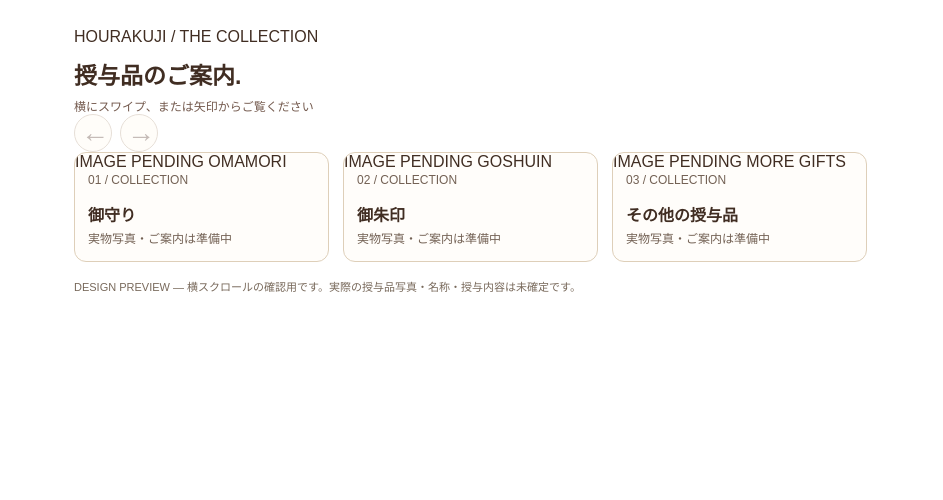
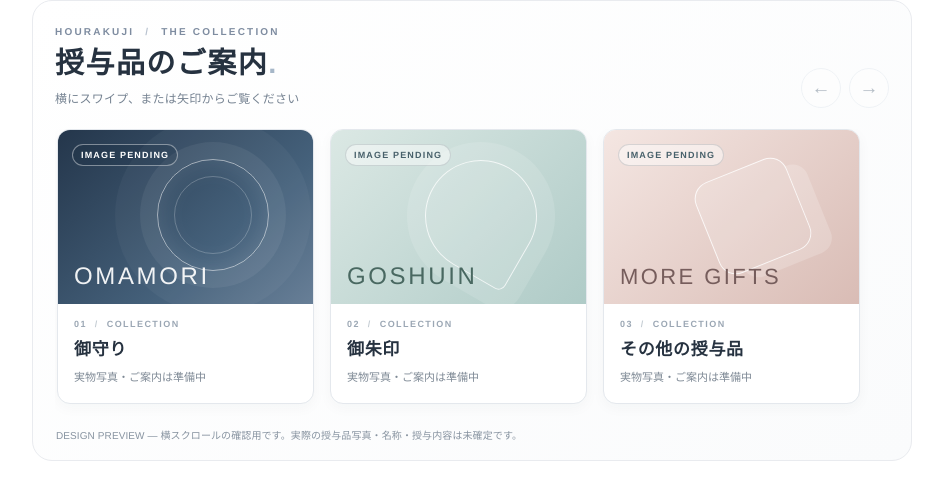
Before and after one commit to yamatotakayamahourakuji-yth/hourakuji_HP, a plain HTML site: page offerings-preview/index.html in a window 1280 px wide. Shown: the whole page, without its empty margins (168-1111 px from the left). Drawn offline with Linux system fonts and the light colour scheme.

Commit message:
style: add minimalist navy sage rose collection theme

```diff
--- a/offerings-preview/style.css
+++ b/offerings-preview/style.css
@@ -1,24 +1,108 @@
-/* 法楽寺・授与品 横スクロール検証用 | 既存HPのCSSと分離 */
-:root { font-family:"Hiragino Kaku Gothic ProN","Yu Gothic","Meiryo",sans-serif; color:#402d22; color-scheme:light; }
-* { box-sizing:border-box; }
-html,body { width:100%; min-width:0; margin:0; padding:0; background:transparent; }
-body { overflow-x:hidden; }
-.offerings { width:100%; max-width:820px; margin:0 auto; padding:12px; }
-.heading { display:flex; align-items:center; justify-content:space-between; gap:12px; margin-bottom:12px; }
-h2 { font-size:clamp(18px,4vw,23px); margin:0 0 5px; line-height:1.3; }
-.subtitle { font-size:12px; margin:0; color:#745a4e; }
-.navigation { display:flex; gap:8px; flex:none; }
-.navigation button { width:38px; height:38px; border:1px solid #b9a38c; border-radius:50%; background:#fffaf0; color:#583b2f; font-size:28px; line-height:1; cursor:pointer; }
-.navigation button:hover:not(:disabled),.navigation button:focus-visible { background:#efe1c6; }
-.navigation button:disabled { opacity:.35; cursor:default; }
-.track { display:flex; overflow-x:auto; overscroll-behavior-x:contain; gap:14px; padding:0 0 9px; scroll-snap-type:x mandatory; scrollbar-width:thin; scrollbar-color:#b8a088 transparent; -webkit-overflow-scrolling:touch; }
-.track:focus-visible { outline:2px solid #b89057; outline-offset:2px; }
-.item { flex:0 0 clamp(225px,37vw,255px); min-width:0; scroll-snap-align:start; border:1px solid #decfb9; border-radius:12px; background:#fffdfa; overflow:hidden; }
-.image-placeholder { height:170px; display:flex; position:relative; align-items:center; justify-content:center; background:linear-gradient(135deg,#f0e9d9,#e8d9be 55%,#f5eee0); border-bottom:1px solid #decfb9; }
-.placeholder-label { position:absolute; top:9px; left:10px; font-size:11px; color:#815a4c; background:#fff8; border:1px solid #fff9; padding:4px 7px; border-radius:5px; }
-.placeholder-icon { font-family:serif; font-size:29px; font-weight:700; color:#896c47; letter-spacing:.15em; }
-.item h3 { font-size:16px; margin:11px 13px 4px; }
-.item p { font-size:12px; margin:0 13px 13px; line-height:1.5; color:#736154; }
-.notice { font-size:11px; line-height:1.4; margin:9px 0 0; color:#78695b; }
-@media(max-width:440px) { .offerings { padding:9px; } .item { flex-basis:min(76vw,255px); } .navigation button { width:36px;height:36px; } }
-@media(prefers-reduced-motion:reduce) { .track { scroll-behavior:auto; } }
+/* 法楽寺・授与品 横スクロール独立試作｜欧風モダン・エディトリアルデザイン */
+:root {
+  font-family: "Helvetica Neue", Arial, "Hiragino Kaku Gothic ProN", "Yu Gothic", Meiryo, sans-serif;
+  color: #263240;
+  color-scheme: light;
+}
+* { box-sizing: border-box; }
+html, body { width: 100%; min-width: 0; margin: 0; padding: 0; background: transparent; }
+body { overflow-x: hidden; }
+.offerings {
+  width: min(100%, 880px); margin: 0 auto; padding: 24px 22px 16px;
+  border: 1px solid #e9ebef; border-radius: 20px;
+  background: linear-gradient(145deg, #fff 0%, #fafbfc 100%);
+}
+.collection-header { display: flex; align-items: end; justify-content: space-between; gap: 16px; margin-bottom: 20px; }
+.collection-heading { min-width: 0; }
+.eyebrow {
+  margin: 0 0 7px; color: #7e8ca0; font-size: 10px; line-height: 1.3;
+  font-weight: 700; letter-spacing: .22em;
+}
+.eyebrow span { padding: 0 6px; color: #b8c2cf; }
+h2 { margin: 0 0 7px; font-size: clamp(21px, 3.4vw, 29px); line-height: 1.3; letter-spacing: .05em; font-weight: 600; }
+.heading-dot { color: #a6b7c8; }
+.subtitle { margin: 0; color: #768392; font-size: 12px; letter-spacing: .02em; line-height: 1.6; }
+.navigation { display: flex; gap: 8px; flex: none; margin-bottom: 1px; }
+.navigation button {
+  width: 40px; height: 40px; display: grid; place-items: center; padding: 0;
+  border: 1px solid #d7dfe7; border-radius: 50%; background: #fff; color: #31475f;
+  font-family: Arial, sans-serif; font-size: 19px; cursor: pointer; transition: background .18s ease, border-color .18s ease;
+}
+.navigation button:hover:not(:disabled), .navigation button:focus-visible { background: #eaf0f5; border-color: #a6b8ca; }
+.navigation button:focus-visible { outline: 2px solid #7291ae; outline-offset: 2px; }
+.navigation button:disabled { opacity: .35; cursor: default; }
+.track {
+  position: relative; display: flex; overflow-x: auto; overflow-y: hidden; gap: 16px;
+  padding: 0 2px 12px; scroll-snap-type: x mandatory; scroll-padding-inline: 2px;
+  overscroll-behavior-x: contain; -webkit-overflow-scrolling: touch;
+  scrollbar-width: thin; scrollbar-color: #c1ccd7 transparent;
+}
+.track:focus-visible { outline: 2px solid #829bb2; outline-offset: -2px; }
+.item {
+  flex: 0 0 clamp(218px, 38vw, 257px); min-width: 0; overflow: hidden;
+  scroll-snap-align: start; border: 1px solid #e4e8ed; border-radius: 13px;
+  background: #fff; box-shadow: 0 4px 14px rgba(25,43,62,.035);
+}
+.visual {
+  position: relative; height: 174px; overflow: hidden; display: flex;
+  align-items: center; justify-content: center; isolation: isolate;
+}
+.item--navy .visual { background: linear-gradient(138deg, #24364b 0%, #45617b 64%, #687f97 100%); }
+.item--sage .visual { background: linear-gradient(135deg, #dbe8e4 0%, #afcbc7 100%); }
+.item--rose .visual { background: linear-gradient(137deg, #f4e6e2 0%, #d9bcb5 100%); }
+.visual-label {
+  position: absolute; top: 14px; left: 14px; z-index: 3; padding: 5px 8px;
+  border: 1px solid rgba(255,255,255,.42); border-radius: 30px;
+  color: #fff; background: rgba(17,33,49,.16); font-size: 9px; font-weight: 600; letter-spacing: .13em;
+}
+.item--sage .visual-label, .item--rose .visual-label {
+  border-color: rgba(47,65,79,.17); background: rgba(255,255,255,.48); color: #47606a;
+}
+.visual-art { position: absolute; display: block; width: 112px; height: 112px; z-index: 1; }
+.visual-art--one {
+  border-radius: 50%; border: 1px solid rgba(255,255,255,.54);
+  box-shadow: 0 0 0 17px rgba(255,255,255,.06), 0 0 0 42px rgba(255,255,255,.035), inset 0 0 29px rgba(236,246,255,.13);
+  transform: translate(27px, -2px);
+}
+.visual-art--one::after { content: ""; position: absolute; inset: 16px; border: 1px solid rgba(255,255,255,.23); border-radius: 50%; }
+.visual-art--two {
+  border: 1px solid rgba(255,255,255,.75); border-radius: 50% 50% 7% 50%;
+  transform: translate(22px, -1px) rotate(30deg); background: rgba(255,255,255,.16);
+  box-shadow: 0 0 0 18px rgba(255,255,255,.12);
+}
+.visual-art--three {
+  width: 98px; height: 98px; border-radius: 18px; border: 1px solid rgba(255,255,255,.79);
+  background: rgba(255,255,255,.15); transform: translate(21px, -1px) rotate(-22deg);
+  box-shadow: 19px 13px 0 -2px rgba(255,255,255,.19);
+}
+.visual-name {
+  position: absolute; z-index: 2; bottom: 16px; left: 16px;
+  font-size: 24px; line-height: 1; letter-spacing: .11em; color: rgba(255,255,255,.92);
+  font-weight: 300; font-family: "Helvetica Neue", Arial, sans-serif;
+}
+.item--sage .visual-name { color: #496861; }
+.item--rose .visual-name { color: #765d5c; font-size: 22px; }
+.item-copy { padding: 15px 16px 17px; }
+.item-number { margin: 0 0 8px; color: #9ba7b4; font-size: 9px; letter-spacing: .16em; font-weight: 700; }
+.item-number span { padding: 0 4px; color: #c4ccd3; }
+.item h3 { margin: 0 0 7px; font-size: 17px; font-weight: 600; letter-spacing: .04em; line-height: 1.5; }
+.item-note { margin: 0; color: #7e8995; font-size: 11px; line-height: 1.5; }
+.notice {
+  color: #8793a0; margin: 12px 1px 0; font-size: 10px;
+  line-height: 1.6; letter-spacing: .01em;
+}
+@media (max-width: 520px) {
+  .offerings { border-radius: 14px; padding: 17px 12px 13px; }
+  .collection-header { gap: 9px; margin-bottom: 15px; }
+  .eyebrow { font-size: 8px; letter-spacing: .13em; }
+  h2 { font-size: 21px; }
+  .subtitle { font-size: 10px; }
+  .navigation { gap: 6px; }
+  .navigation button { width: 33px; height: 33px; font-size: 17px; }
+  .track { gap: 12px; }
+  .item { flex-basis: min(74vw, 257px); }
+  .visual { height: 165px; }
+}
+@media (prefers-reduced-motion: reduce) {
+  *, *::before, *::after { transition: none !important; scroll-behavior: auto !important; }
+}
```
